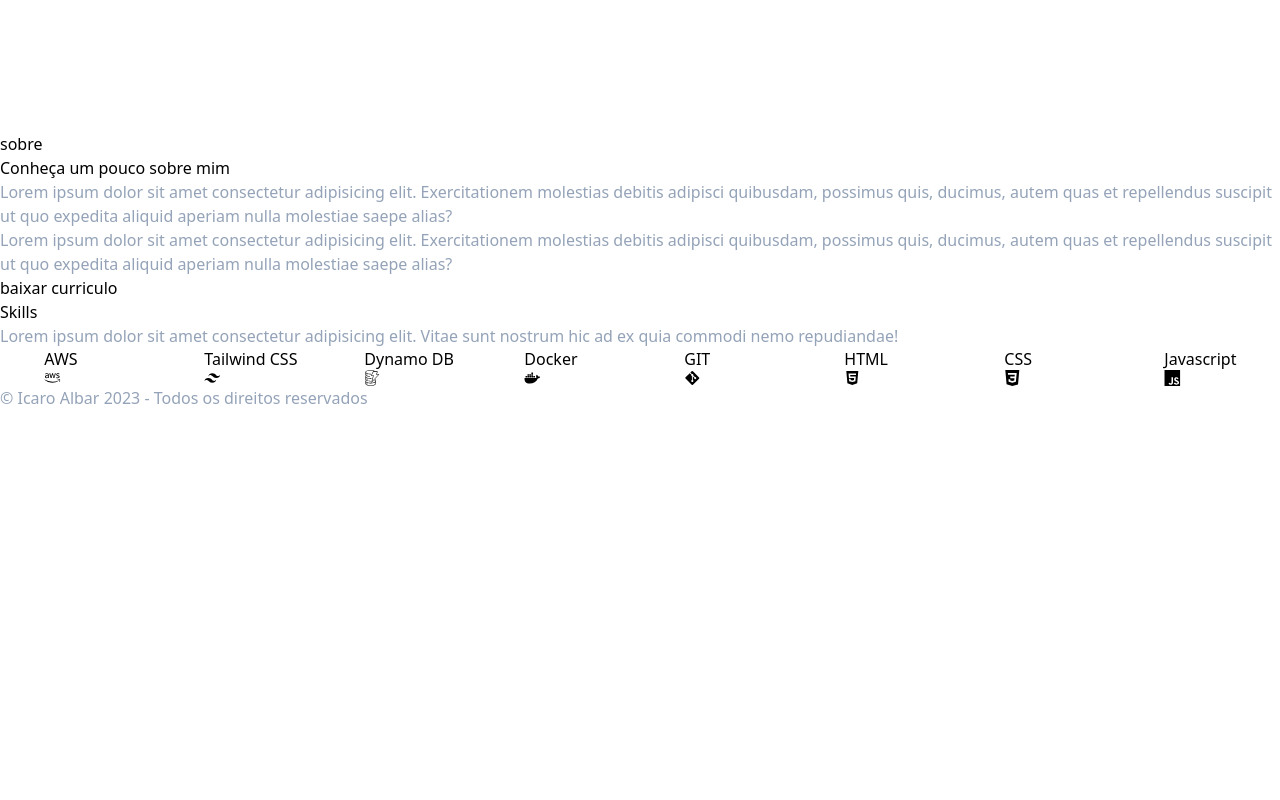
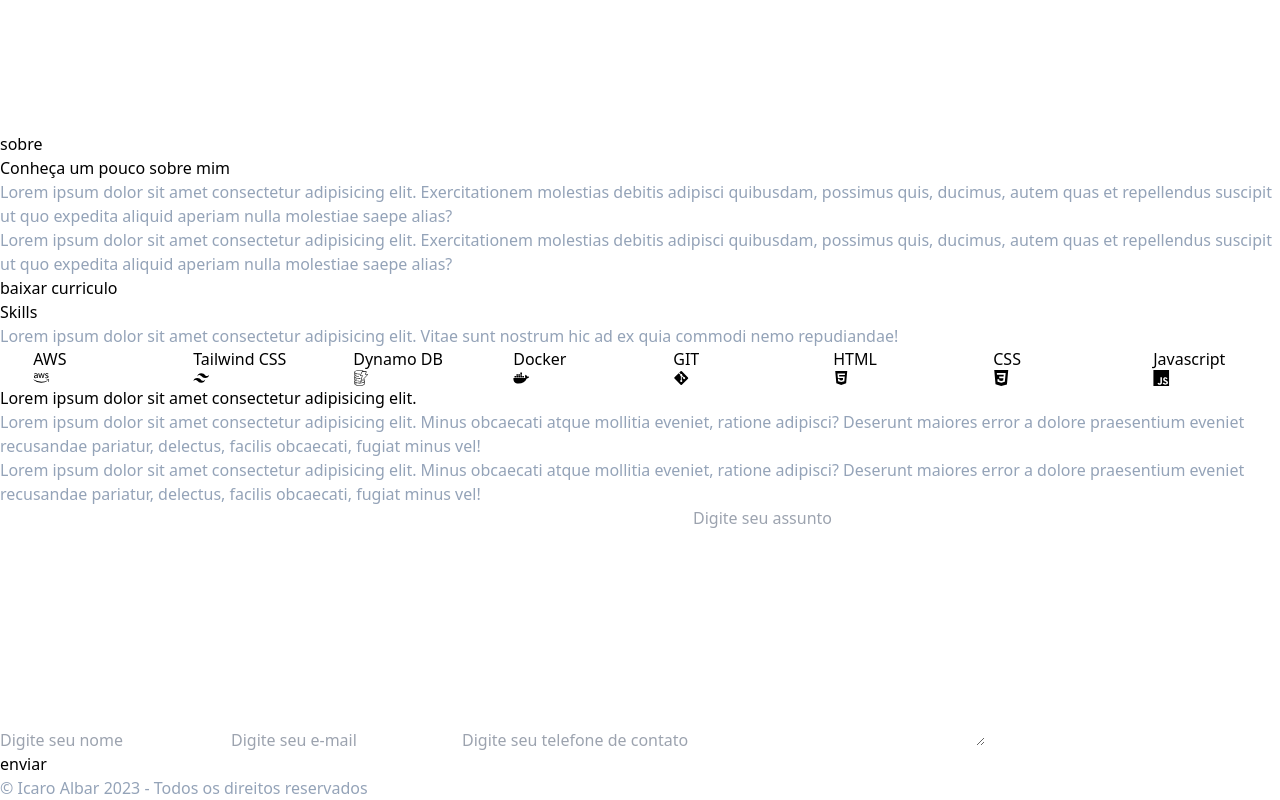
Before and after one commit to icaroalbar/icaro-albar-front-end, a Next.js app: page / in a window 1280 px wide. Shown: the part 2100-2900 px from the top of the page. Before the commit the page ends 2510 px from the top, so only its background shows below. Built offline with nearby package versions, Linux system fonts and the light colour scheme.

Commit message:
:sparkles: feat: adding a form to the application

```diff
--- /dev/null
+++ b/src/components/Contact/index.tsx
@@ -0,0 +1,41 @@
+import { ReactElement } from "react";
+import { Button } from "../Button";
+
+export function Contact(): ReactElement {
+  return (
+    <div className="bg-body-secondary text-white">
+      <div className="grid grid-cols-2">
+        <div className="col-span-1 p-10 flex flex-col gap-5">
+          <h1 className="text-h4">
+            Lorem ipsum dolor sit amet consectetur adipisicing elit.
+          </h1>
+          <p className="text-justify">
+            Lorem ipsum dolor sit amet consectetur adipisicing elit. Minus
+            obcaecati atque mollitia eveniet, ratione adipisci? Deserunt maiores
+            error a dolore praesentium eveniet recusandae pariatur, delectus,
+            facilis obcaecati, fugiat minus vel!
+          </p>
+          <p className="text-justify">
+            Lorem ipsum dolor sit amet consectetur adipisicing elit. Minus
+            obcaecati atque mollitia eveniet, ratione adipisci? Deserunt maiores
+            error a dolore praesentium eveniet recusandae pariatur, delectus,
+            facilis obcaecati, fugiat minus vel!
+          </p>
+        </div>
+        <div className="col-span-1 p-10">
+          <form className="flex flex-col gap-5">
+            <input type="text" placeholder="Digite seu nome" />
+            <input type="text" placeholder="Digite seu e-mail" />
+            <input type="text" placeholder="Digite seu telefone de contato" />
+            <textarea
+              placeholder="Digite seu assunto"
+              cols={30}
+              rows={10}
+            ></textarea>
+            <Button title="enviar" disableTitle="Aguarde..." />
+          </form>
+        </div>
+      </div>
+    </div>
+  );
+}
--- a/src/pages/index.tsx
+++ b/src/pages/index.tsx
@@ -2,6 +2,7 @@ import { Header } from "@/components/Header";
 import { About } from "@/components/About";
 import Head from "next/head";
 import { Stacks } from "@/components/Stacks";
+import { Contact } from "@/components/Contact";
 
 export default function Home(): JSX.Element {
   return (
@@ -16,6 +17,7 @@ export default function Home(): JSX.Element {
         <Header />
         <About />
         <Stacks />
+        <Contact />
       </main>
     </>
   );
```
Also changed, not shown: src/pages/contact/index.tsx (deleted, +0 -18 lines).
